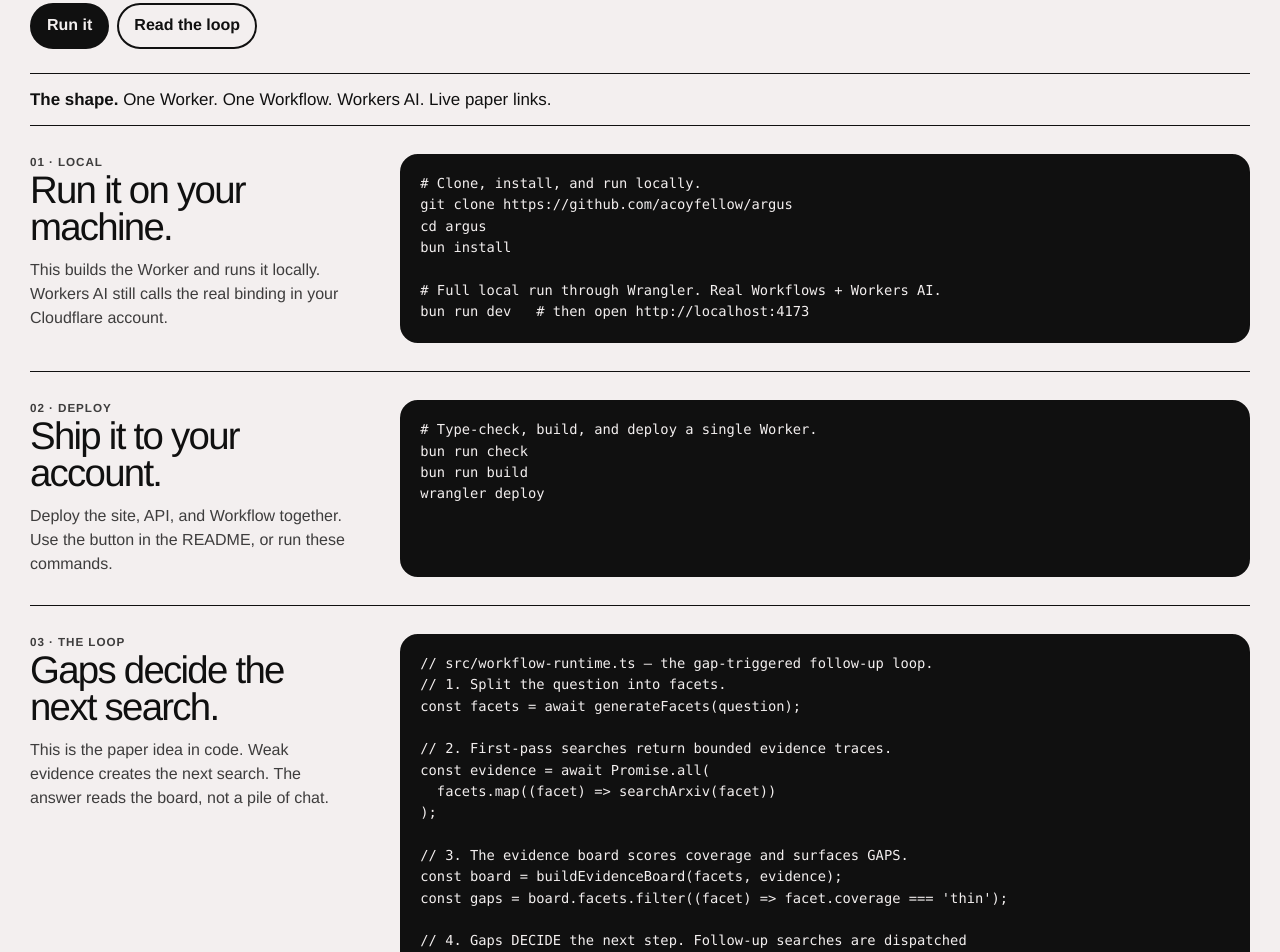
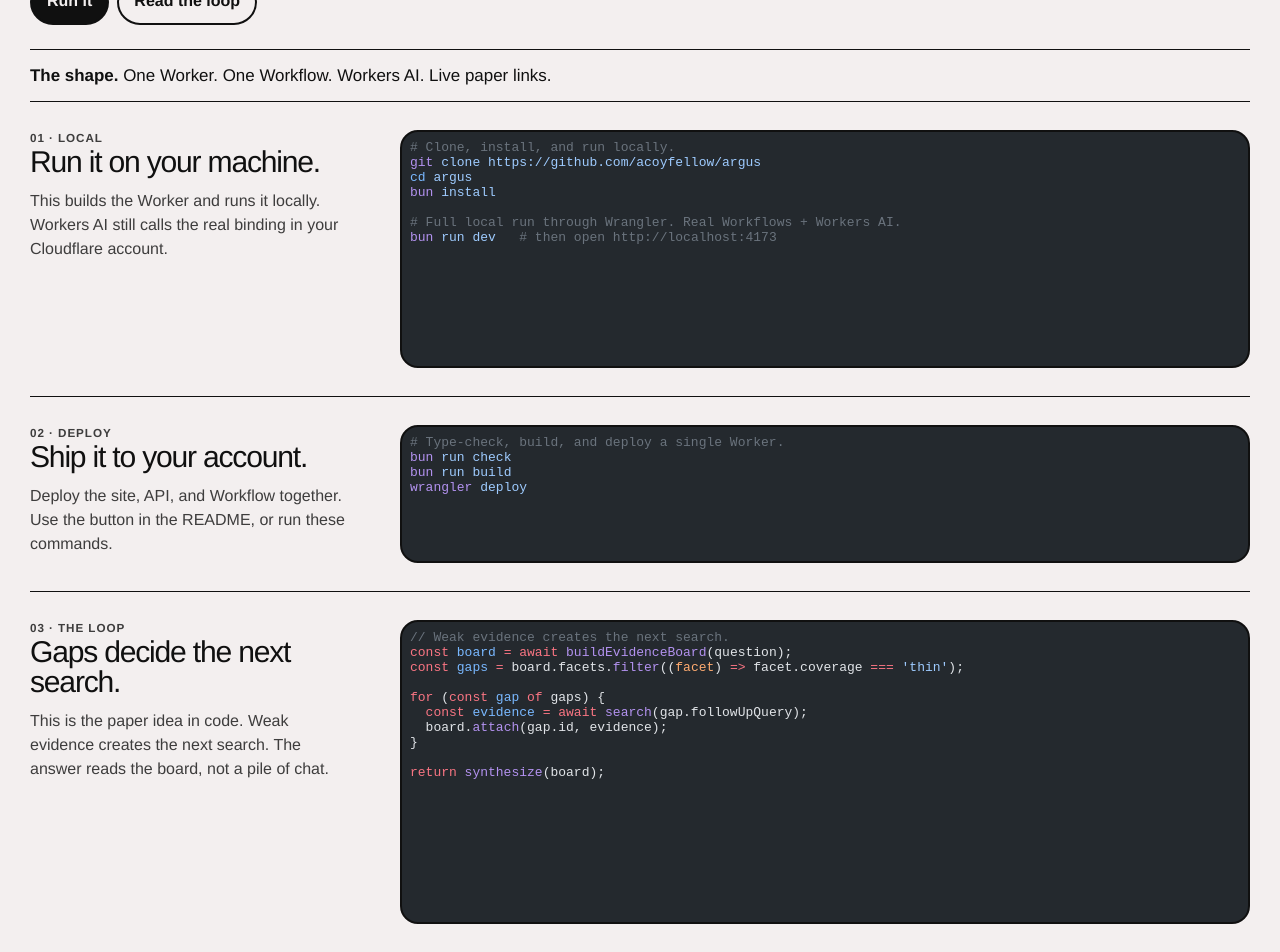
Before and after one commit to acoyfellow/argus, a SvelteKit app: page /docs in a window 1280 px wide. Shown: the part 300-1252 px from the top of the page. Built offline with nearby package versions, Linux system fonts and the light colour scheme.

Commit message:
Tighten typography and highlight docs code

```diff
--- a/package.json
+++ b/package.json
@@ -6,13 +6,14 @@
 	"scripts": {
 		"dev": "bun run build && bunx wrangler dev --port 4173",
 		"dev:ui": "vite dev",
-		"build": "bun run og && vite build && node scripts/attach-workflow.mjs && wrangler types && wrangler deploy --dry-run --outdir dist/worker",
+		"build": "bun run og && bun run docs:code && vite build && node scripts/attach-workflow.mjs && wrangler types && wrangler deploy --dry-run --outdir dist/worker",
 		"preview": "bun run build && bunx wrangler dev --port 4173",
 		"prepare": "svelte-kit sync || echo ''",
 		"check": "rm -rf .svelte-kit/output .svelte-kit/cloudflare .svelte-kit/cloudflare-tmp && svelte-kit sync && svelte-check --tsconfig ./tsconfig.json",
 		"check:watch": "svelte-kit sync && svelte-check --tsconfig ./tsconfig.json --watch",
 		"gen": "wrangler types",
-		"og": "node scripts/generate-og.mjs"
+		"og": "node scripts/generate-og.mjs",
+		"docs:code": "node scripts/highlight-docs.mjs"
 	},
 	"devDependencies": {
 		"@sveltejs/adapter-cloudflare": "^7.2.8",
@@ -22,6 +23,7 @@
 		"@tailwindcss/vite": "^4.3.0",
 		"@types/node": "^25.9.0",
 		"sharp-cli": "^5.2.0",
+		"shiki": "^4.1.0",
 		"svelte": "^5.55.8",
 		"svelte-check": "^4.4.8",
 		"tailwindcss": "^4.3.0",
--- a/src/routes/+page.svelte
+++ b/src/routes/+page.svelte
@@ -91,14 +91,13 @@
 		<a class="wordmark" href="/">ARGUS</a>
 		<div class="nav-links">
 			<a href="#demo">Live demo</a>
-			<a href="#mechanism">Mechanism</a>
 			<a href="/docs">Docs</a>
 			<a href="https://arxiv.org/abs/2605.16217">Paper</a>
 		</div>
 	</nav>
 
 	<section class="hero">
-		<p class="eyebrow">argus.coey.dev · Cloudflare Workflows + Workers AI + live sources</p>
+		<p class="eyebrow">Cloudflare Workflows + Workers AI + live sources</p>
 		<h1>Research with receipts.</h1>
 		<p class="lede">Ask a question. Argus searches, notices what is missing, follows up, and shows the sources behind its answer.</p>
 		<div class="actions">
--- a/src/routes/docs/+page.svelte
+++ b/src/routes/docs/+page.svelte
@@ -4,45 +4,6 @@
 	const title = 'Argus — docs';
 	const description = 'How Argus runs: deploy it, run it locally, and read the gap-triggered follow-up loop.';
 	const canonical = 'https://argus.coey.dev/docs';
-
-	const localSnippet = `# Clone, install, and run locally.
-git clone https://github.com/acoyfellow/argus
-cd argus
-bun install
-
-# Full local run through Wrangler. Real Workflows + Workers AI.
-bun run dev   # then open http://localhost:4173
-`;
-
-	const deploySnippet = `# Type-check, build, and deploy a single Worker.
-bun run check
-bun run build
-wrangler deploy
-`;
-
-	const loopSnippet = `// src/workflow-runtime.ts — the gap-triggered follow-up loop.
-// 1. Split the question into facets.
-const facets = await generateFacets(question);
-
-// 2. First-pass searches return bounded evidence traces.
-const evidence = await Promise.all(
-  facets.map((facet) => searchArxiv(facet))
-);
-
-// 3. The evidence board scores coverage and surfaces GAPS.
-const board = buildEvidenceBoard(facets, evidence);
-const gaps = board.facets.filter((facet) => facet.coverage === 'thin');
-
-// 4. Gaps DECIDE the next step. Follow-up searches are dispatched
-//    only for the facets that need more support.
-for (const gap of gaps) {
-  const followUp = await searchArxiv(gap.followUpQuery);
-  board.attach(gap.id, followUp, { coverage: 'follow-up' });
-}
-
-// 5. Synthesis reads the evidence board, not the raw transcripts.
-return synthesize(board);
-`;
 </script>
 
 <svelte:head>
@@ -84,7 +45,7 @@ return synthesize(board);
 			<h2>Run it on your machine.</h2>
 			<p>This builds the Worker and runs it locally. Workers AI still calls the real binding in your Cloudflare account.</p>
 		</div>
-		<pre class="code"><code>{localSnippet}</code></pre>
+		<iframe class="code-frame" title="Local commands" src="/docs/local.html"></iframe>
 	</section>
 
 	<section class="docs-section">
@@ -93,7 +54,7 @@ return synthesize(board);
 			<h2>Ship it to your account.</h2>
 			<p>Deploy the site, API, and Workflow together. Use the button in the README, or run these commands.</p>
 		</div>
-		<pre class="code"><code>{deploySnippet}</code></pre>
+		<iframe class="code-frame small" title="Deploy commands" src="/docs/deploy.html"></iframe>
 	</section>
 
 	<section id="loop" class="docs-section">
@@ -102,7 +63,7 @@ return synthesize(board);
 			<h2>Gaps decide the next search.</h2>
 			<p>This is the paper idea in code. Weak evidence creates the next search. The answer reads the board, not a pile of chat.</p>
 		</div>
-		<pre class="code"><code>{loopSnippet}</code></pre>
+		<iframe class="code-frame tall" title="Gap-triggered workflow snippet" src="/docs/loop.html"></iframe>
 	</section>
 
 	<section class="diagram" aria-label="The Argus loop">
@@ -146,21 +107,16 @@ return synthesize(board);
 	.docs-section.last { border-bottom: 3px solid #101010; }
 	.docs-copy h2 { max-width: 360px; margin: 0 0 12px; }
 	.docs-copy p { margin: 0; color: rgba(16,16,16,.8); line-height: 1.5; }
-	.code code {
-		font-family: ui-monospace, SFMono-Regular, "SF Mono", Menlo, Consolas, monospace;
-	}
-	.code {
+	.code-frame {
+		width: 100%;
+		height: 238px;
 		margin: 0;
-		padding: 18px;
 		border: 2px solid #101010;
 		border-radius: 18px;
-		background: #101010;
-		color: #f3efef;
-		overflow-x: auto;
-		font-size: .86rem;
-		line-height: 1.55;
+		background: #24292e;
 	}
-	.code code { white-space: pre; }
+	.code-frame.small { height: 138px; }
+	.code-frame.tall { height: 304px; }
 	.docs-aside { display: grid; align-content: start; }
 	.docs-aside .primary.big {
 		display: inline-block;
--- a/src/routes/layout.css
+++ b/src/routes/layout.css
@@ -40,9 +40,9 @@ main { width: min(1220px, calc(100% - 30px)); margin: 0 auto; padding: 16px 0 72
 .hero .actions { grid-column: 1; }
 .eyebrow { margin: 0; font-size: .73rem; }
 h1, h2, h3, p { margin-top: 0; }
-h1 { max-width: 760px; margin: 0; font-size: clamp(2.8rem, 5.9vw, 5.8rem); line-height: .94; font-weight: 500; letter-spacing: -.065em; }
-h2 { margin-bottom: 14px; font-size: clamp(1.6rem, 3vw, 3rem); line-height: .98; font-weight: 500; letter-spacing: -.045em; }
-h3 { margin-bottom: 8px; font-size: 1.12rem; line-height: 1.15; font-weight: 600; }
+h1 { max-width: 760px; margin: 0; font-size: clamp(2.25rem, 4.8vw, 4.6rem); line-height: .96; font-weight: 500; letter-spacing: -.055em; }
+h2 { margin-bottom: 14px; font-size: clamp(1.35rem, 2.35vw, 2.35rem); line-height: 1; font-weight: 500; letter-spacing: -.04em; }
+h3 { margin-bottom: 8px; font-size: 1rem; line-height: 1.15; font-weight: 600; }
 .lede, .composer p, .result p, .mechanism p, .empty-board p, .card p, li { color: rgba(16,16,16,.8); line-height: 1.5; }
 .lede { align-self: end; max-width: 420px; margin-bottom: 0; font-size: 1.08rem; }
 .actions a, .run { padding: 9px 15px; font-weight: 600; }
@@ -77,7 +77,7 @@ textarea { width: 100%; resize: vertical; min-height: 116px; padding: 13px; bord
 .trace span { padding: 6px 10px; font-size: .8rem; }
 .trace { margin: 12px 0 0; }
 .report-head { display: grid; grid-template-columns: 1fr auto; gap: 18px; padding-bottom: 18px; border-bottom: 3px solid #101010; }
-.report-head h2 { font-size: clamp(1.35rem, 2.3vw, 2.35rem); line-height: 1.06; }
+.report-head h2 { font-size: clamp(1.05rem, 1.45vw, 1.45rem); line-height: 1.18; letter-spacing: -.02em; }
 .report-head p { margin: 0; }
 .report-actions { display: grid; align-content: start; gap: 8px; }
 .report-actions button { cursor: pointer; padding: 8px 12px; background: transparent; color: #101010; font: inherit; font-weight: 600; }
@@ -90,17 +90,15 @@ textarea { width: 100%; resize: vertical; min-height: 116px; padding: 13px; bord
 .card p { margin-bottom: 0; }
 .sources ol { display: grid; gap: 8px; margin: 0 0 14px; padding-left: 22px; }
 .sources a {
-	display: inline-block;
-	padding: 3px 9px 4px;
-	border: 2px solid #101010;
-	border-radius: 999px;
-	background: #101010;
-	color: #f3efef;
+	color: #101010;
 	font-weight: 600;
-	text-decoration: none;
+	text-decoration-line: underline;
+	text-decoration-style: dotted;
+	text-decoration-thickness: 2px;
+	text-underline-offset: 4px;
 }
-.sources a::after { content: ' ↗'; }
-.sources a:hover { background: transparent; color: #101010; }
+.sources a::after { content: ' ↗'; font-size: .86em; }
+.sources a:hover { text-decoration-style: solid; }
 li a { text-decoration-thickness: 1px; text-underline-offset: 2px; }
 .run-details { padding: 16px 0 0; }
 .run-details summary { cursor: pointer; font-weight: 700; }
@@ -123,5 +121,5 @@ li a { text-decoration-thickness: 1px; text-underline-offset: 2px; }
 @media (max-width: 680px) {
 	main { width: min(100% - 20px, 1220px); }
 	.nav, .card header { align-items: flex-start; flex-direction: column; }
-	h1 { font-size: clamp(2.45rem, 12vw, 4rem); }
+	h1 { font-size: clamp(2.1rem, 10vw, 3.35rem); }
 }
--- /dev/null
+++ b/static/docs/deploy.html
@@ -0,0 +1,5 @@
+<pre class="shiki github-dark" style="background-color:#24292e;color:#e1e4e8" tabindex="0"><code><span class="line"><span style="color:#6A737D"># Type-check, build, and deploy a single Worker.</span></span>
+<span class="line"><span style="color:#B392F0">bun</span><span style="color:#9ECBFF"> run</span><span style="color:#9ECBFF"> check</span></span>
+<span class="line"><span style="color:#B392F0">bun</span><span style="color:#9ECBFF"> run</span><span style="color:#9ECBFF"> build</span></span>
+<span class="line"><span style="color:#B392F0">wrangler</span><span style="color:#9ECBFF"> deploy</span></span>
+<span class="line"></span></code></pre>
--- /dev/null
+++ b/static/docs/local.html
@@ -0,0 +1,8 @@
+<pre class="shiki github-dark" style="background-color:#24292e;color:#e1e4e8" tabindex="0"><code><span class="line"><span style="color:#6A737D"># Clone, install, and run locally.</span></span>
+<span class="line"><span style="color:#B392F0">git</span><span style="color:#9ECBFF"> clone</span><span style="color:#9ECBFF"> https://github.com/acoyfellow/argus</span></span>
+<span class="line"><span style="color:#79B8FF">cd</span><span style="color:#9ECBFF"> argus</span></span>
+<span class="line"><span style="color:#B392F0">bun</span><span style="color:#9ECBFF"> install</span></span>
+<span class="line"></span>
+<span class="line"><span style="color:#6A737D"># Full local run through Wrangler. Real Workflows + Workers AI.</span></span>
+<span class="line"><span style="color:#B392F0">bun</span><span style="color:#9ECBFF"> run</span><span style="color:#9ECBFF"> dev</span><span style="color:#6A737D">   # then open http://localhost:4173</span></span>
+<span class="line"></span></code></pre>
```
Also changed, not shown: scripts/highlight-docs.mjs (added, +15 -0 lines), static/docs/loop.html (added, +11 -0 lines), 1 other file (tests, documents, lock files or other folders).
